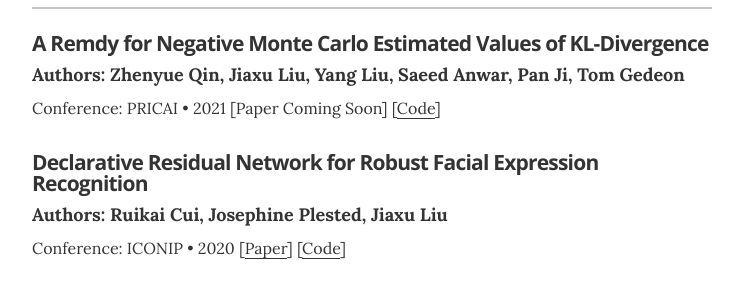
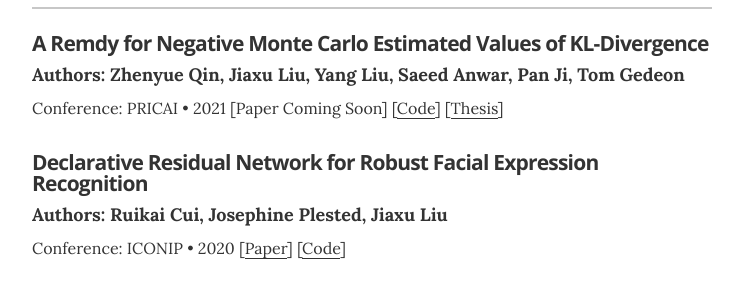
Before and after one commit to ljxw88/ljxw88.github.io, a Jekyll site: the page built from index.html, in a window 1280 px wide and 900 px high, scrolled down 1543 px. Shown: the part 162-453 px from the top of the window, without its empty margins (268-1011 px from the left). Built offline with Jekyll 4.4.1, drawn with Linux system fonts in a browser that asks for light colours; comment, search, counter and statistics services are not loaded.

Commit message:
add links

```diff
--- a/_data/papers.yml
+++ b/_data/papers.yml
@@ -7,6 +7,7 @@
   conf: PRICAI
   duration: 2021
   code: "https://github.com/ljxw88/pvae-tangent-estimator"
+  thesis: "https://jiaxu.page/pdfs/Dissertation.pdf"
   # url: "#"
   #description: Jazz Notes is an open source node/ember app that helps you keep track of your music compositions and new ideas.
 
--- a/_layouts/resume.html
+++ b/_layouts/resume.html
@@ -192,7 +192,10 @@
           <h4 class="resume-item-details" itemprop="description">Authors: {{ papers.role }} </h4>
           <p class="resume-item-copy">Conference: {{ papers.conf }}  &bull; {{ papers.duration }}
               {% if papers.url %}[<a href="{{ papers.url }}" itemprop="url">Paper</a>]{% else %}[Paper Coming Soon]{% endif %}
-              {% if papers.code %}[<a href="{{ papers.url }}" itemprop="url">Code</a>]{% else %}[Code Released Soon]{% endif %}
+
+              {% if papers.code %}[<a href="{{ papers.code }}" itemprop="url">Code</a>]{% else %}[Code Released Soon]{% endif %}
+
+              {% if papers.thesis %}[<a href="{{ papers.thesis }}" itemprop="url">Thesis</a>]{% endif %}
           </p>
           <!-- <p class="resume-item-copy">{{ papers.description }}</p> -->
         </div>
```
